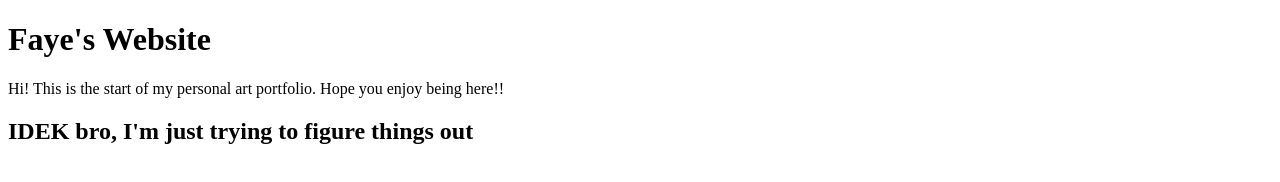
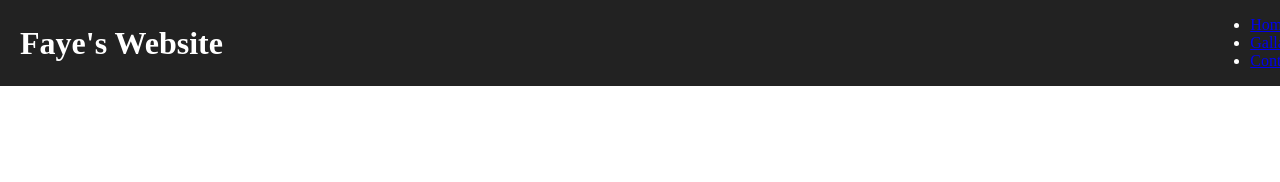
Before and after one commit to Fayes-braincell/Fayes-braincell.github.io, a plain HTML site: page index.html in a window 1280 px wide. Drawn offline with Linux system fonts and the light colour scheme.

Commit message:
website header

```diff
--- a/index.html
+++ b/index.html
@@ -7,8 +7,18 @@
     <link rel="stylesheet" href="style.css">
   </head>
   <body>
-    <h1>Faye's Website</h1>
-    <p>Hi! This is the start of my personal art portfolio. Hope you enjoy being here!!</p>
-    <h2>IDEK bro, I'm just trying to figure things out</h2>
+    <header class="header">
+      <h1>Faye's Website</h1>
+    <div>
+      <nav class="nav-bar">
+        <ul>
+          <li><a href="#">Home</a></li>
+          <li><a href="#">Gallary</a></li>
+          <li><a href="#">Contact</a></li>
+        </ul>
+      </nav>
+    </div>
+    </header>
+
   </body>
 </html>
--- a/style.css
+++ b/style.css
@@ -1,3 +1,13 @@
-body{
-    backgorund: #CCCCFF;
-  }
+header{
+  width: 100%;
+  height: 80p;
+  background-color:#222;
+  color: white;
+  display: flex;
+  justify-content: space-between;
+  align-items: center;
+  padding: 0 20px;
+  position: fixed;
+  top: 0;
+  left: 0;
+}
```
